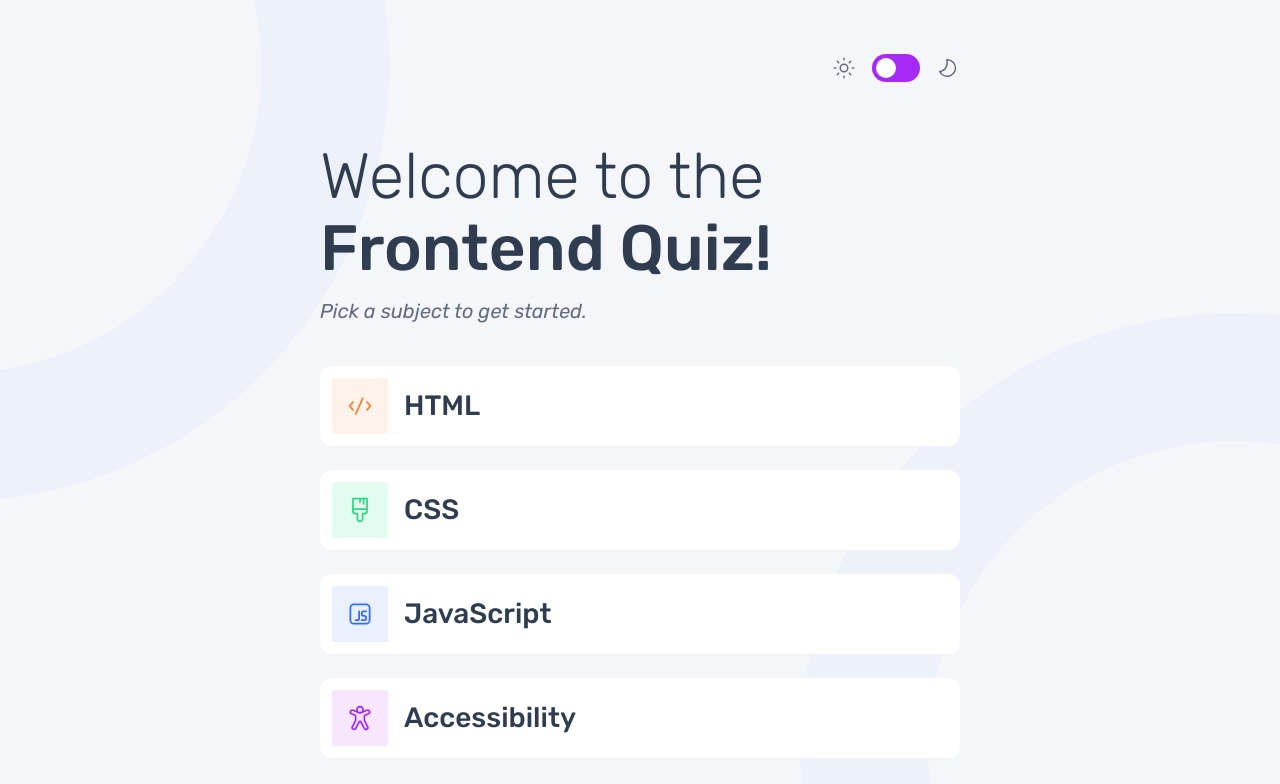
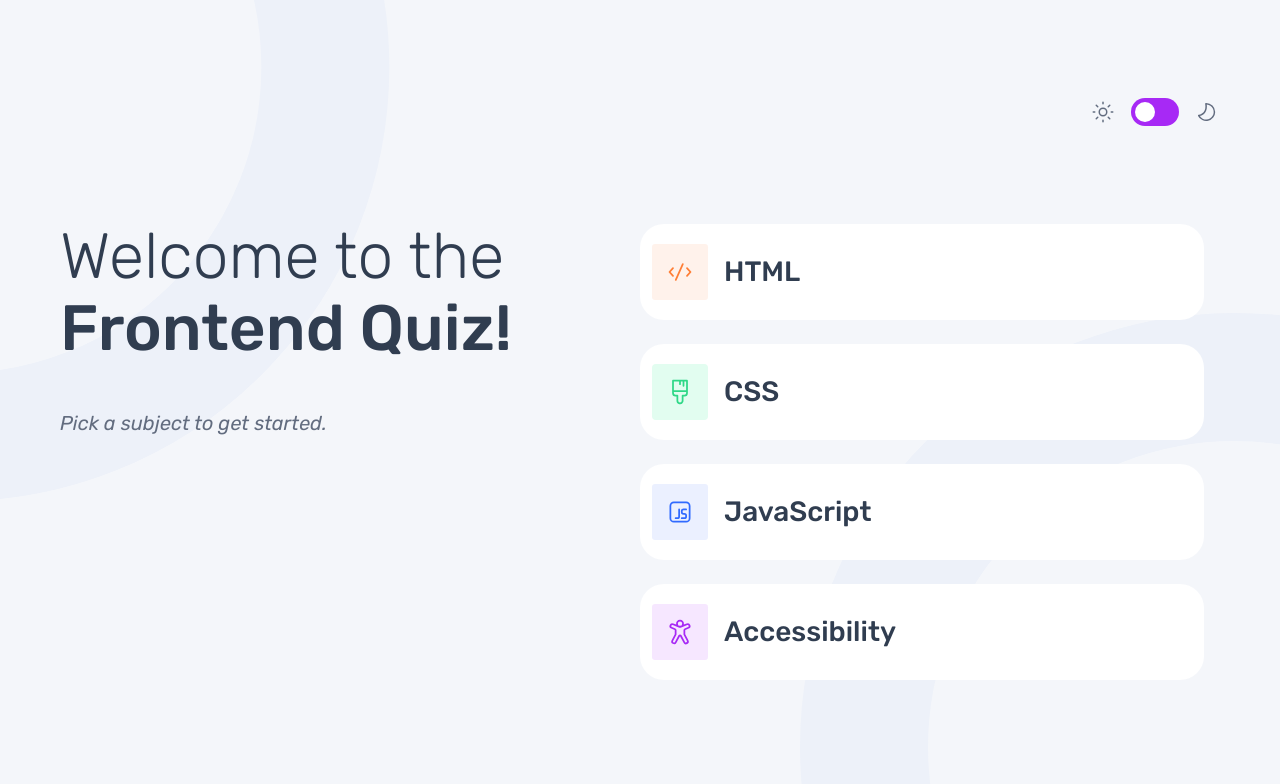
Before and after one commit to eestaniel/fem-quiz-app, a React (Vite) app: page / in a window 1280 px wide. Shown: the top 784 px of the page. Built offline with nearby package versions, Linux system fonts and the light colour scheme.

Commit message:
feat: add desktop view

```diff
--- a/src/App.module.css
+++ b/src/App.module.css
@@ -30,7 +30,7 @@
   }
 
   /* Desktop backgrounds */
-  @media screen and (min-width: 1024px) {
+  @media screen and (min-width: 1201px) {
     .backgroundDesktopLight {
       background-image: url('../public/assets/images/pattern-background-desktop-light.svg');
     }
--- a/src/components/navbar/Navbar.module.css
+++ b/src/components/navbar/Navbar.module.css
@@ -20,6 +20,11 @@
     margin-bottom: 3rem;
     max-width: 40rem;
   }
+}
 
-
+@media screen and (min-width: 1201px) {
+  .nav_container {
+    margin-block: 5.25rem;
+    max-width: 72.375rem;
+  }
 }
--- a/src/components/quiz_component/QuizComponent.module.css
+++ b/src/components/quiz_component/QuizComponent.module.css
@@ -222,5 +222,41 @@ header {
       }
     }
   }
+}
 
+@media screen and (min-width: 1201px) {
+  .container {
+    flex-direction: row;
+    max-width: 1160px;
+    justify-content: space-between;
+
+    header {
+      max-width: 29rem;
+      justify-content: space-between;
+      max-height: 28.25rem;
+    }
+
+    .content {
+      max-width: 35.25rem;
+      flex-grow: 1;
+    }
+
+
+    .results {
+      flex-direction: row;
+      flex-grow: 1;
+      justify-content: space-between;
+
+      header {
+        height: fit-content;
+        justify-content: revert;
+        width: 50%;
+      }
+
+      .score_container {
+        max-width: 35.25rem;
+        flex-grow: 1;
+      }
+    }
+  }
 }
--- a/src/components/selection_element/SelectionElement.module.css
+++ b/src/components/selection_element/SelectionElement.module.css
@@ -108,6 +108,10 @@
       max-height: 2.5rem;
     }
   }
+}
 
-
+@media screen and (min-width: 1201px) {
+  .selection_container {
+    padding: 1.125rem 1.25rem;
+  }
 }
--- a/src/components/start_menu/StartMenu.module.css
+++ b/src/components/start_menu/StartMenu.module.css
@@ -108,7 +108,7 @@
 
 @media screen and (min-width: 768px) {
   .container {
-    max-width: 640px;
+    max-width: 40rem;
     margin-inline: auto;
     padding: 0;
 
@@ -144,6 +144,7 @@
 
       .selection {
         height: 5rem;
+        border-radius: 1.5rem;
 
         .img_container {
           height: 3.5rem;
@@ -153,3 +154,30 @@
     }
   }
 }
+
+@media screen and (min-width: 1201px) {
+  .container {
+    flex-direction: row;
+    max-width: 72.5rem;
+    justify-content: space-between;
+
+    header {
+      gap: 3rem;
+      width: fit-content;
+      height: fit-content;
+
+    }
+
+    section {
+      width: 50%;
+
+      .selection {
+        max-width: 35.25rem;
+        height: 6rem;
+
+      }
+    }
+  }
+
+
+}
```
